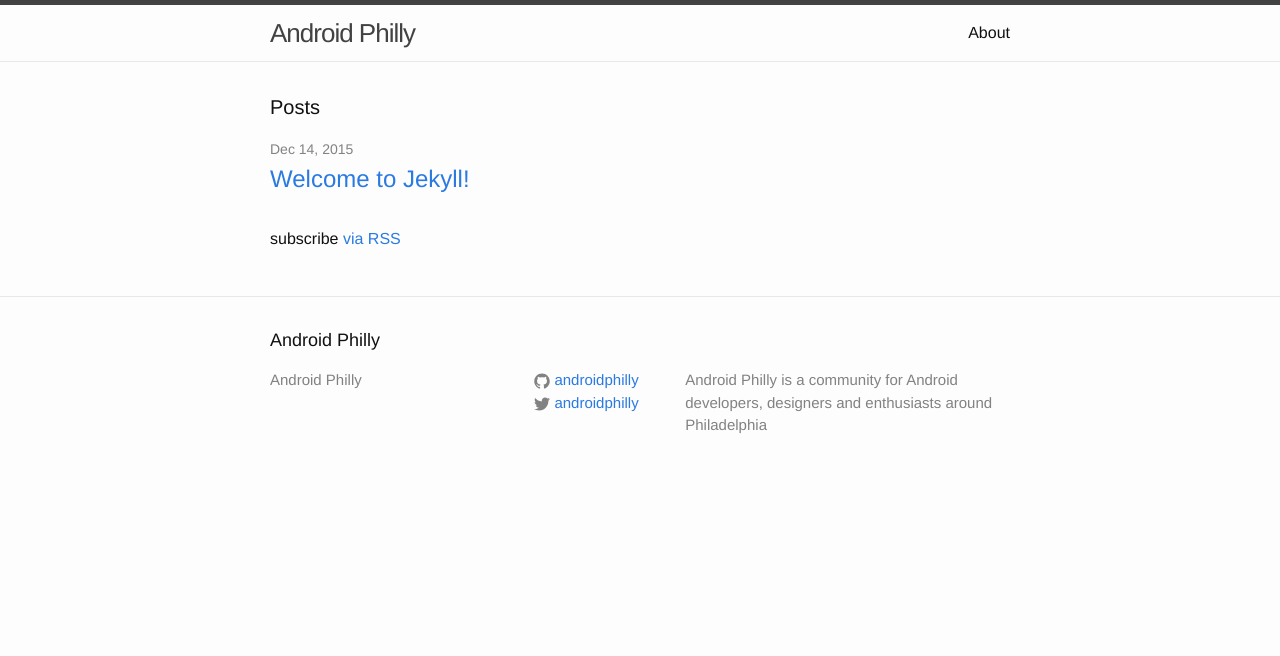
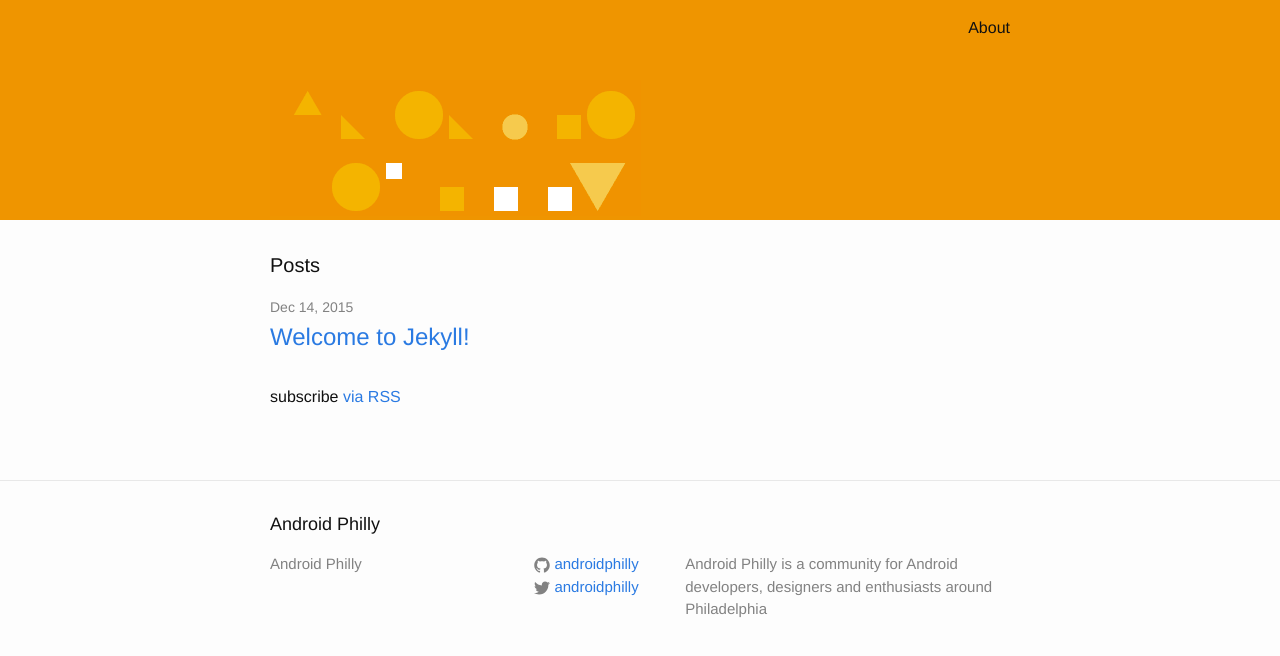
Before and after one commit to AndroidPhilly/androidphilly.github.io, a Jekyll site: the page built from index.html, in a window 1280 px wide. Shown: the top 656 px of the page. Built offline with Jekyll 4.4.1, drawn with Linux system fonts in a browser that asks for light colours.

Commit message:
UI updates

```diff
--- a/_sass/_base.scss
+++ b/_sass/_base.scss
@@ -163,6 +163,7 @@
     padding-right: $spacing-unit;
     padding-left: $spacing-unit;
     @extend %clearfix;
+    height:200px;
 
     @include media-query($on-laptop) {
         max-width: -webkit-calc(#{$content-width} - (#{$spacing-unit}));
--- a/_sass/_layout.scss
+++ b/_sass/_layout.scss
@@ -2,26 +2,29 @@
  * Site header
  */
 .site-header {
-    border-top: 5px solid $grey-color-dark;
-    border-bottom: 1px solid $grey-color-light;
-    min-height: 56px;
-
-    // Positioning context for the mobile navigation icon
+    min-height: 220px;
+    background:#EF9500;
     position: relative;
 }
 
 .site-title {
-    font-size: 26px;
+    font-size: 44px;
+    background-image: url("/images/header.gif");
     font-weight: 300;
     line-height: 56px;
     letter-spacing: -1px;
     margin-bottom: 0;
     float: left;
-
+    margin-top: 80px;
+    text-decoration: none;
     &,
     &:visited {
-        color: $grey-color-dark;
+        color: white;
     }
+    display: block;
+    width:371px;
+    height:136px;
+    text-indent: -4000px;
 }
 
 .site-nav {
```
Also changed, not shown: images/header.gif (added).
